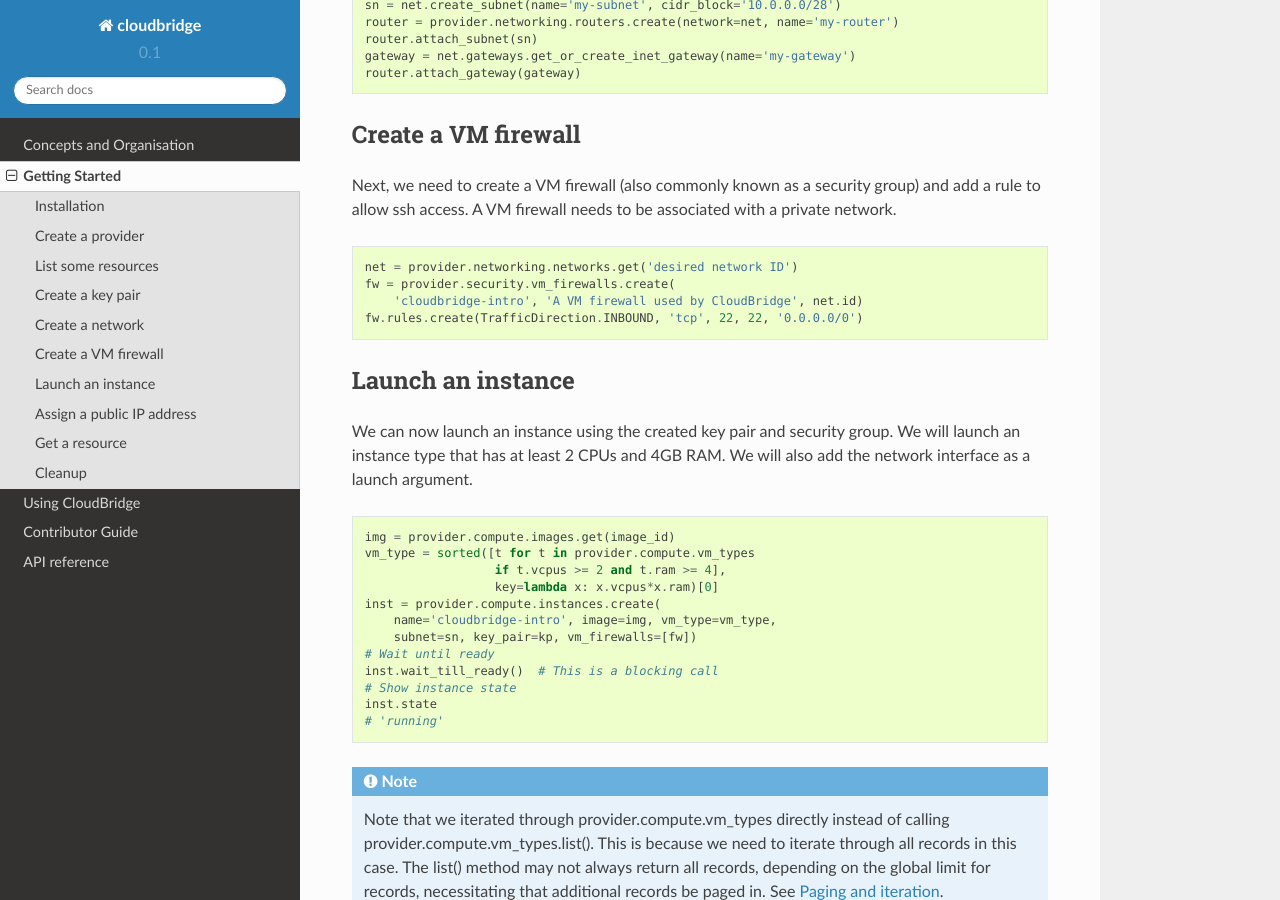
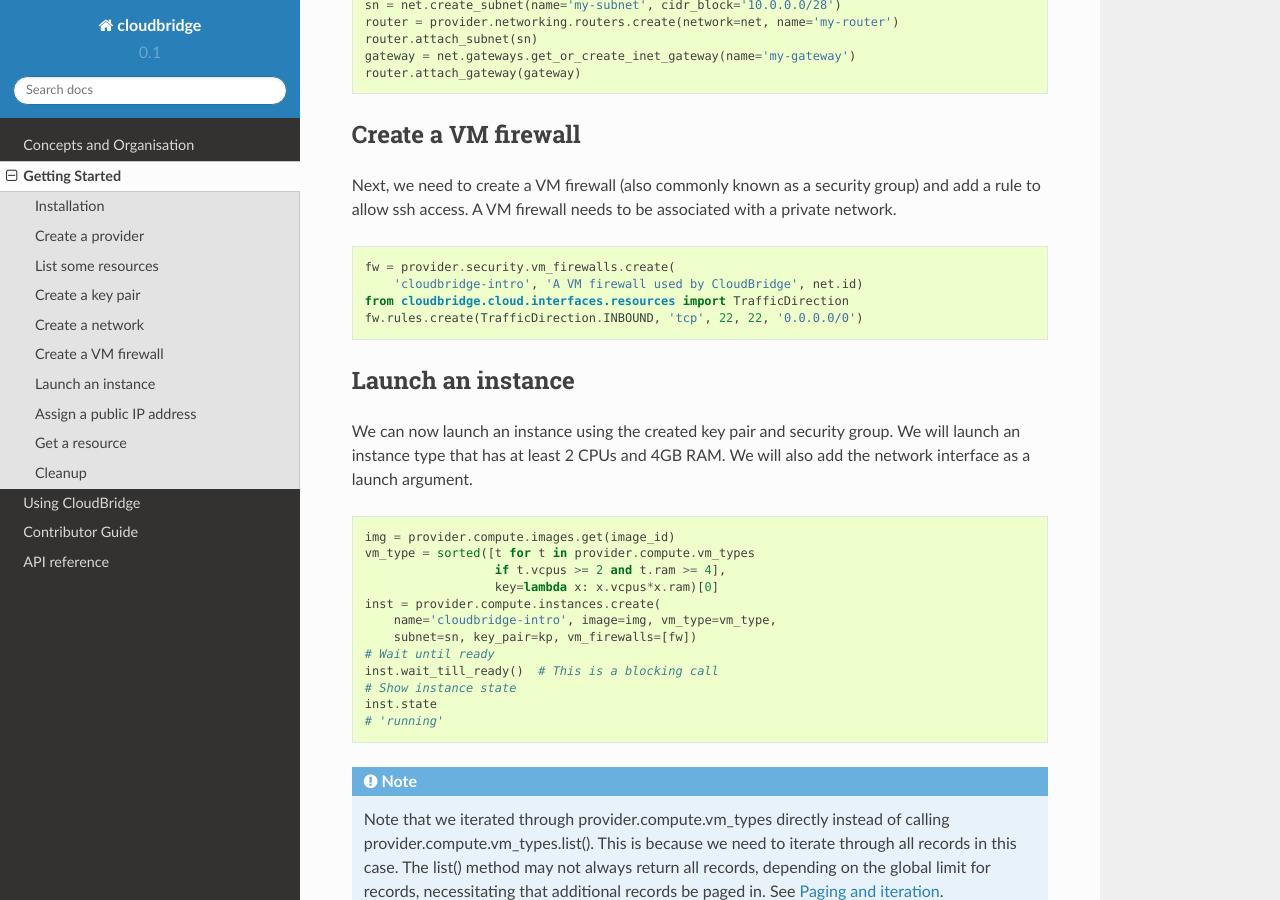
Before and after one commit to CloudVE/cloudbridge, a Sphinx documentation site: the page built from docs/getting_started.rst, in a window 1280 px wide and 900 px high, scrolled down 2411 px. Built offline with Sphinx 7.4.7 and the Read the Docs theme 2.0.0, drawn with Linux system fonts in a browser that asks for light colours.

Commit message:
Getting started tweaks

```diff
--- a/docs/getting_started.rst
+++ b/docs/getting_started.rst
@@ -133,9 +133,9 @@ a private network.
 
 .. code-block:: python
 
-    net = provider.networking.networks.get('desired network ID')
     fw = provider.security.vm_firewalls.create(
         'cloudbridge-intro', 'A VM firewall used by CloudBridge', net.id)
+    from cloudbridge.cloud.interfaces.resources import TrafficDirection
     fw.rules.create(TrafficDirection.INBOUND, 'tcp', 22, 22, '0.0.0.0/0')
 
 Launch an instance
```
